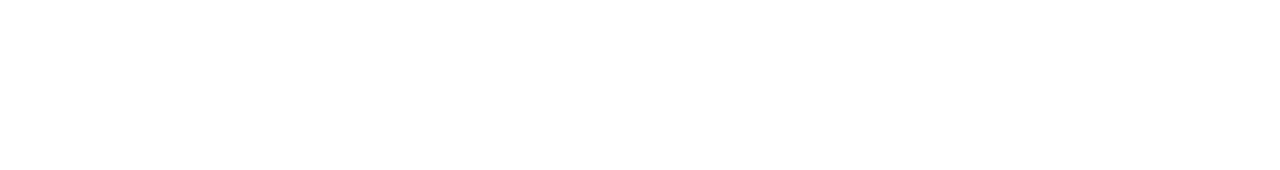
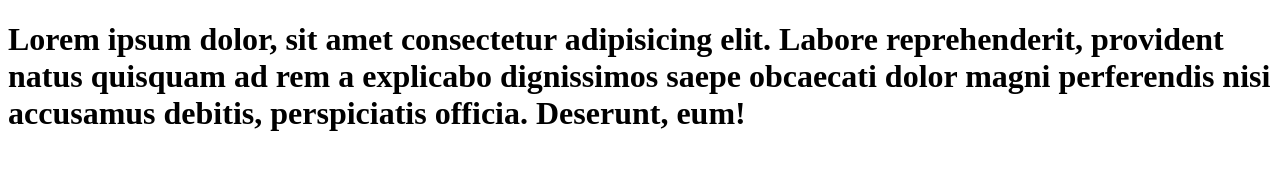
Before and after one commit to Oscarike/Evidencia-Sena, a plain HTML site: page index.html in a window 1280 px wide. Drawn offline with Linux system fonts and the light colour scheme.

Commit message:
Primer cambio

```diff
--- a/index.html
+++ b/index.html
@@ -6,6 +6,6 @@
     <title>Document</title>
 </head>
 <body>
-
+<h1>Lorem ipsum dolor, sit amet consectetur adipisicing elit. Labore reprehenderit, provident natus quisquam ad rem a explicabo dignissimos saepe obcaecati dolor magni perferendis nisi accusamus debitis, perspiciatis officia. Deserunt, eum!</h1>
 </body>
 </html>
```
